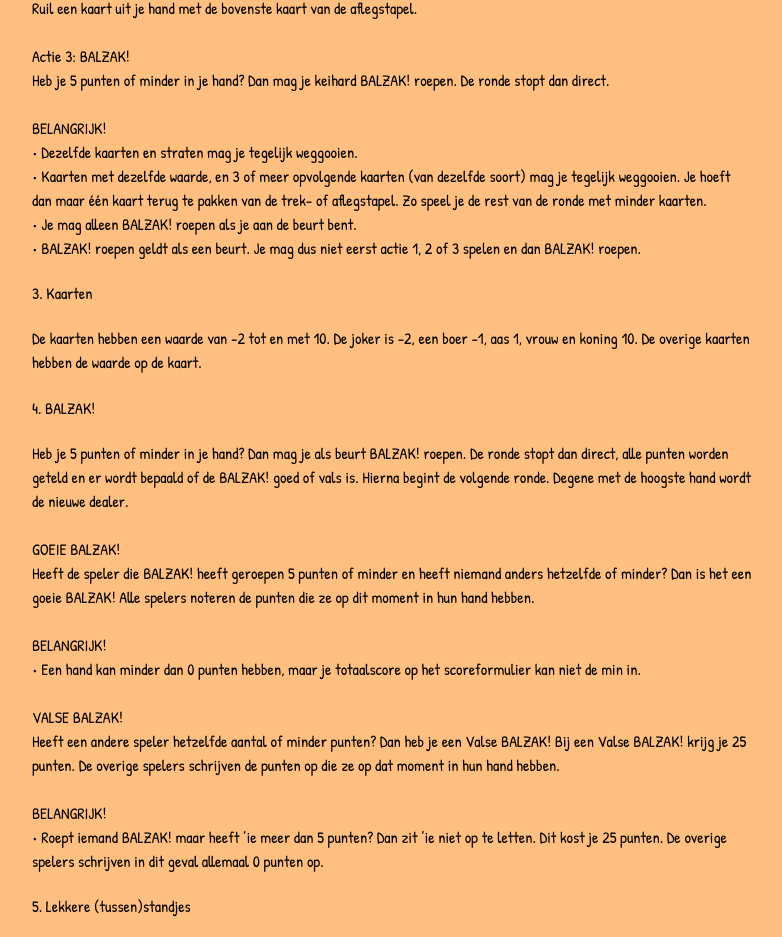
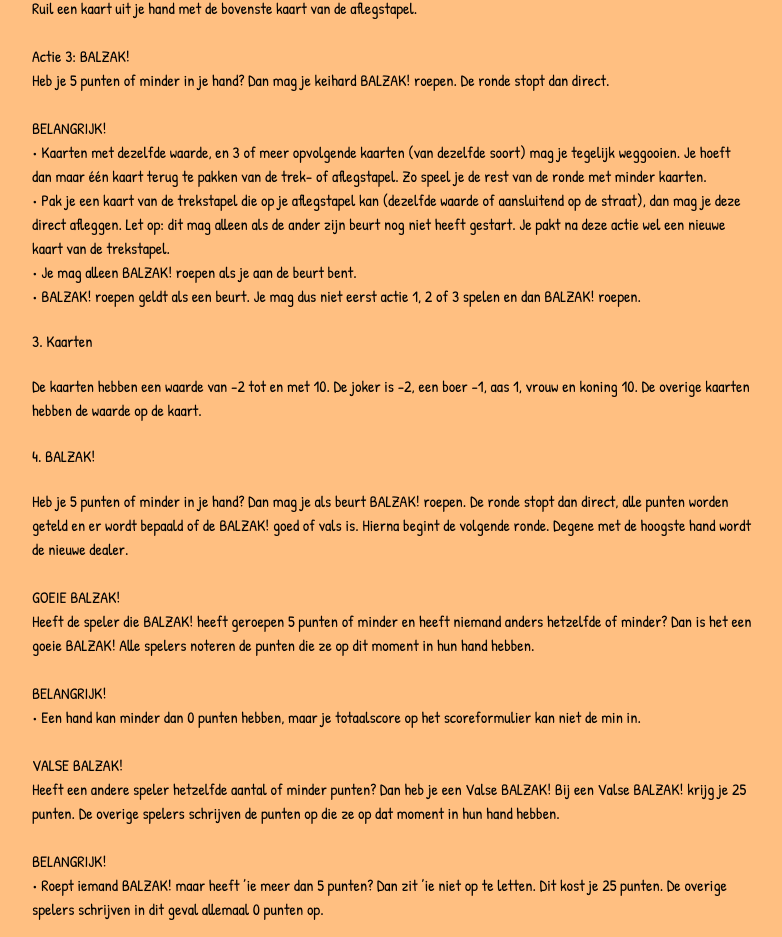
Before and after one commit to noelvissers/balzakken, a React (Vite) app: page / in a window 1280 px wide. Shown: the part 1132-2069 px from the top of the page, without its empty margins (248-1030 px from the left). Built offline with nearby package versions, Linux system fonts and the light colour scheme.

Commit message:
More rules

```diff
--- a/src/App.tsx
+++ b/src/App.tsx
@@ -167,8 +167,8 @@ function App() {
           <p>Actie 2: Ruilen<br />Ruil een kaart uit je hand met de bovenste kaart van de aflegstapel.<br /><br /></p>
           <p>Actie 3: BALZAK!<br />Heb je 5 punten of minder in je hand? Dan mag je keihard BALZAK! roepen. De ronde stopt dan direct.<br /><br /></p>
           <p>BELANGRIJK!</p>
-          <p>• Dezelfde kaarten en straten mag je tegelijk weggooien.</p>
           <p>• Kaarten met dezelfde waarde, en 3 of meer opvolgende kaarten (van dezelfde soort) mag je tegelijk weggooien. Je hoeft dan maar één kaart terug te pakken van de trek- of aflegstapel. Zo speel je de rest van de ronde met minder kaarten.</p>
+          <p>• Pak je een kaart van de trekstapel die op je aflegstapel kan (dezelfde waarde of aansluitend op de straat), dan mag je deze direct afleggen. Let op: dit mag alleen als de ander zijn beurt nog niet heeft gestart. Je pakt na deze actie wel een nieuwe kaart van de trekstapel.</p>
           <p>• Je mag alleen BALZAK! roepen als je aan de beurt bent.</p>
           <p>• BALZAK! roepen geldt als een beurt. Je mag dus niet eerst actie 1, 2 of 3 spelen en dan BALZAK! roepen.</p>
           <h4>3. Kaarten</h4>
```
